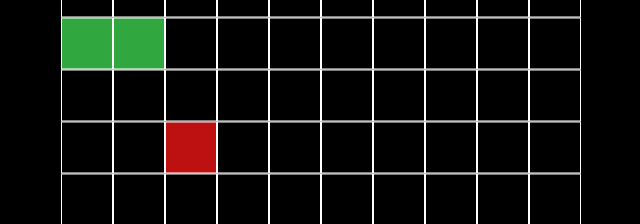
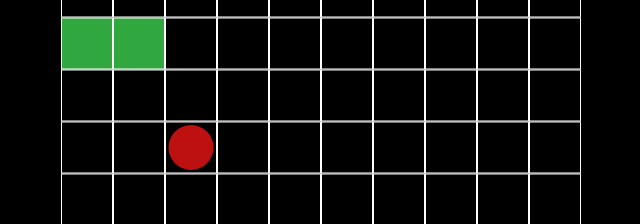
Before and after one commit to gribbbbbbb/snake_game_completed, a plain HTML site: page index.html in a window 1280 px wide. Both pictures are taken after a click on the element 640 px from the left and 479 px from the top of the page. Shown: the part 410-634 px from the top of the page, without its empty margins (319-959 px from the left). Drawn offline with nearby package versions, Linux system fonts and the light colour scheme; a web font is replaced by a local one.

Commit message:
Add files via upload

```diff
--- a/css/style.css
+++ b/css/style.css
@@ -48,9 +48,19 @@ h2 {
     width: 50px;
     height: 50px;
     border: 1px solid white;
+    position: relative;
 }
-.apple {
+.cell.apple::before {
+    content: '';
+    display: block;
     background-color: rgb(189, 17, 17);
+    border-radius: 50%;
+    width: 45px;
+    height: 45px;
+    position: absolute;
+    top: 50%;
+    left: 50%;
+    transform: translate(-50%, -50%);
 }
 .snake {
     background-color: #31a73f;
```
